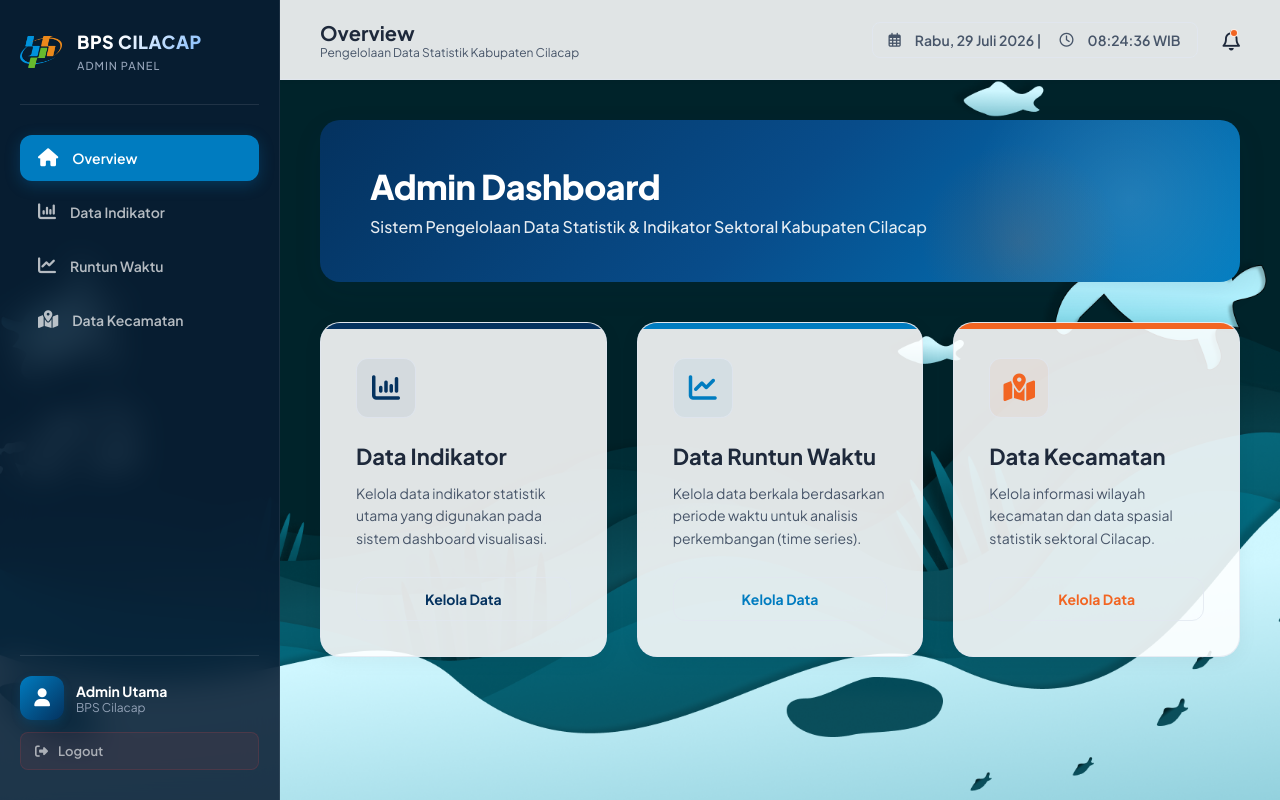
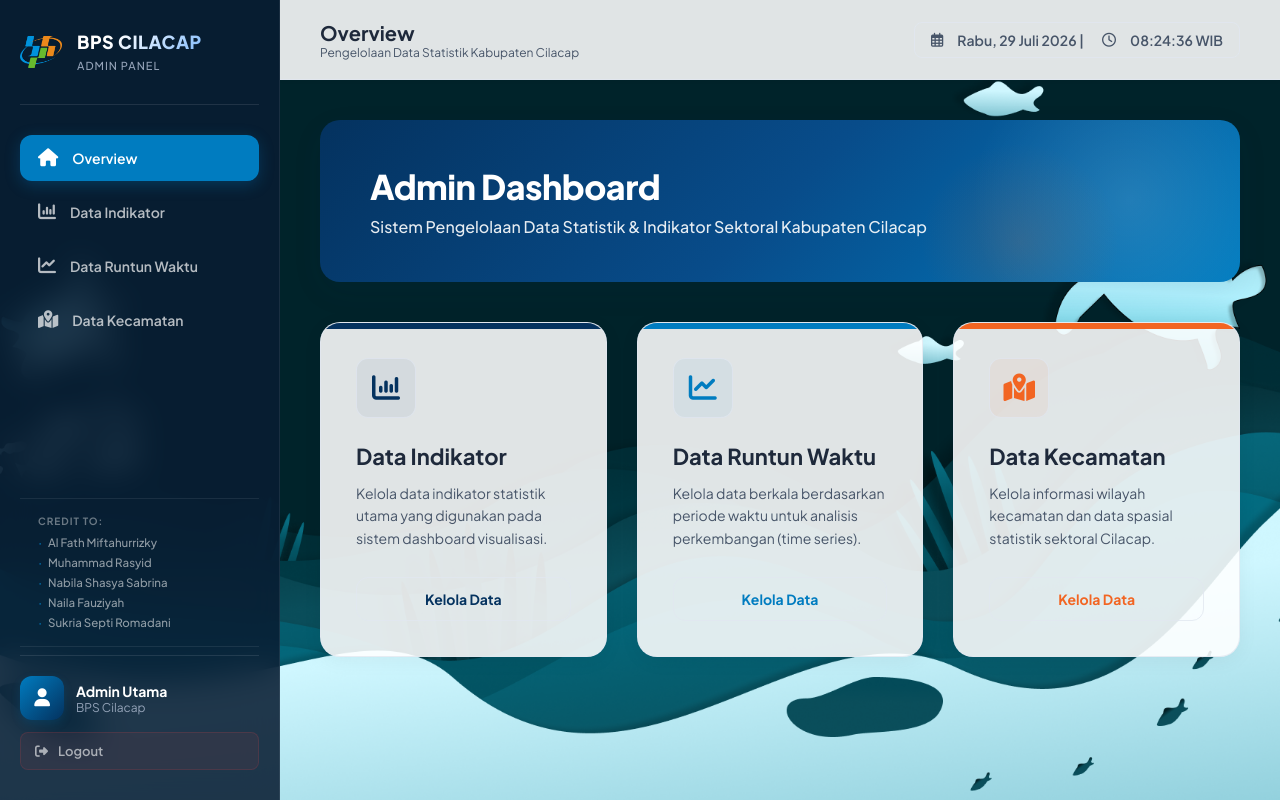
Before and after one commit to Fatt-dev/webpkl, a plain HTML site: page admin/index.html in a window 1280 px wide. Drawn offline with Linux system fonts and the light colour scheme; no server answers.

Commit message:
feat: remove bell icon, add credit section to sidebar

```diff
--- a/admin/index.html
+++ b/admin/index.html
@@ -34,13 +34,25 @@
                 </div>
                 <div class="nav-item" data-tab="runtun">
                     <span class="nav-icon"><i class="fa-solid fa-chart-line"></i></span>
-                    <span class="nav-text">Runtun Waktu</span>
+                    <span class="nav-text">Data Runtun Waktu</span>
                 </div>
                 <div class="nav-item" data-tab="kecamatan">
                     <span class="nav-icon"><i class="fa-solid fa-map-location-dot"></i></span>
                     <span class="nav-text">Data Kecamatan</span>
                 </div>
             </nav>
+
+            <div class="sidebar-credit">
+                <p class="credit-title">Credit to:</p>
+                <ul class="credit-list">
+                    <li>Al Fath Miftahurrizky</li>
+                    <li>Muhammad Rasyid</li>
+                    <li>Nabila Shasya Sabrina</li>
+                    <li>Naila Fauziyah</li>
+                    <li>Sukria Septi Romadani</li>
+                </ul>
+            </div>
+
             <div class="sidebar-footer">
                 <div class="user-profile">
                     <div class="avatar"><i class="fa-solid fa-user"></i></div>
@@ -68,10 +80,6 @@
                 <div class="topbar-right">
                     <div class="live-clock" id="live-clock">
                         <i class="fa-regular fa-calendar-days" style="margin-right: 6px;"></i> Memuat waktu...
-                    </div>
-                    <div class="notification-badge">
-                        <i class="fa-regular fa-bell"></i>
-                        <span class="badge-dot"></span>
                     </div>
                 </div>
             </header>
@@ -128,7 +136,9 @@
                             <option value="2024">2024</option>
                             <option value="2025">2025</option>
                         </select>
-                        <button type="button" id="btn-add-indikator-tahun" style="padding: 10px 15px; border: 1px dashed var(--accent); background: var(--accent-light); color: var(--accent); font-weight: 700; border-radius: var(--radius-sm); cursor: pointer; transition: var(--transition); font-size: 13px;">+ Tambah Tahun</button>
+                        <button type="button" id="btn-add-indikator-tahun"
+                            style="padding: 10px 15px; border: 1px dashed var(--accent); background: var(--accent-light); color: var(--accent); font-weight: 700; border-radius: var(--radius-sm); cursor: pointer; transition: var(--transition); font-size: 13px;">+
+                            Tambah Tahun</button>
                     </div>
                 </div>
 
@@ -198,7 +208,8 @@
                         <div class="form-group">
                             <label>Pilih Tahun Data</label>
                             <div class="tahun-list" id="runtun-tahun-list">
-                                <button class="tambah-tahun" id="btn-add-runtun-tahun"><i class="fa-solid fa-plus"></i> Tahun</button>
+                                <button class="tambah-tahun" id="btn-add-runtun-tahun"><i class="fa-solid fa-plus"></i>
+                                    Tahun</button>
                             </div>
                         </div>
 
@@ -207,7 +218,8 @@
                             <input type="number" step="any" id="runtun-nilai" placeholder="Masukkan nilai">
                         </div>
 
-                        <button class="btn-simpan" id="btn-save-runtun"><i class="fa-solid fa-floppy-disk"></i> Simpan Data</button>
+                        <button class="btn-simpan" id="btn-save-runtun"><i class="fa-solid fa-floppy-disk"></i> Simpan
+                            Data</button>
                     </div>
 
                     <!-- DATA TERSEDIA -->
@@ -242,7 +254,9 @@
                                     <option value="2025">2025</option>
                                     <option value="2026">2026</option>
                                 </select>
-                                <button type="button" id="btn-add-kec-input-tahun" style="padding: 10px 15px; border: 1px dashed var(--primary); background: rgba(4, 50, 95, 0.05); color: var(--primary); font-weight: 700; border-radius: var(--radius-sm); cursor: pointer; font-size: 13px; white-space: nowrap;">+ Tahun</button>
+                                <button type="button" id="btn-add-kec-input-tahun"
+                                    style="padding: 10px 15px; border: 1px dashed var(--primary); background: rgba(4, 50, 95, 0.05); color: var(--primary); font-weight: 700; border-radius: var(--radius-sm); cursor: pointer; font-size: 13px; white-space: nowrap;">+
+                                    Tahun</button>
                             </div>
                         </div>
 
@@ -257,7 +271,9 @@
                                     <option value="Ekonomi">Ekonomi</option>
                                     <option value="Kependudukan">Kependudukan</option>
                                 </select>
-                                <button type="button" id="btn-add-kec-tema" style="padding: 10px 15px; border: 1px dashed var(--primary); background: rgba(4, 50, 95, 0.05); color: var(--primary); font-weight: 700; border-radius: var(--radius-sm); cursor: pointer; font-size: 13px; white-space: nowrap;">+ Tema</button>
+                                <button type="button" id="btn-add-kec-tema"
+                                    style="padding: 10px 15px; border: 1px dashed var(--primary); background: rgba(4, 50, 95, 0.05); color: var(--primary); font-weight: 700; border-radius: var(--radius-sm); cursor: pointer; font-size: 13px; white-space: nowrap;">+
+                                    Tema</button>
                             </div>
                         </div>
 
@@ -268,7 +284,8 @@
 
                         <div class="form-group">
                             <label>Input Nilai Kecamatan (Pemisah Titik Koma ';')</label>
-                            <textarea id="kec-input-nilai" placeholder="Masukkan 24 nilai berurutan dipisahkan titik koma. Contoh :&#10;838273;12000;9000;7000;..."></textarea>
+                            <textarea id="kec-input-nilai"
+                                placeholder="Masukkan 24 nilai berurutan dipisahkan titik koma. Contoh :&#10;838273;12000;9000;7000;..."></textarea>
                             <small>Urutan mengikuti daftar kecamatan yang telah ditentukan (24 Kecamatan)</small>
                         </div>
 
@@ -297,7 +314,9 @@
                                     <option value="Ekonomi">Ekonomi</option>
                                     <option value="Kependudukan">Kependudukan</option>
                                 </select>
-                                <button type="button" id="btn-delete-kec-tema" style="padding: 10px 15px; background: #e74c3c; color: white; font-weight: 700; border: none; border-radius: var(--radius-sm); cursor: pointer; font-size: 13px; white-space: nowrap;">Hapus Tema</button>
+                                <button type="button" id="btn-delete-kec-tema"
+                                    style="padding: 10px 15px; background: #e74c3c; color: white; font-weight: 700; border: none; border-radius: var(--radius-sm); cursor: pointer; font-size: 13px; white-space: nowrap;">Hapus
+                                    Tema</button>
                             </div>
                         </div>
 
@@ -307,17 +326,21 @@
                                 <select id="kec-filter-variabel" style="flex: 1;">
                                     <option value="" selected disabled>Pilih Variabel</option>
                                 </select>
-                                <button type="button" id="btn-delete-kec-var" style="padding: 10px 15px; background: #e74c3c; color: white; font-weight: 700; border: none; border-radius: var(--radius-sm); cursor: pointer; font-size: 13px; white-space: nowrap;">Hapus Variabel</button>
+                                <button type="button" id="btn-delete-kec-var"
+                                    style="padding: 10px 15px; background: #e74c3c; color: white; font-weight: 700; border: none; border-radius: var(--radius-sm); cursor: pointer; font-size: 13px; white-space: nowrap;">Hapus
+                                    Variabel</button>
                             </div>
                         </div>
                     </div>
 
                     <!-- TABEL DATA -->
                     <div class="kecamatan-card tabel-card">
-                        <div class="table-controls" style="display: flex; justify-content: space-between; align-items: center; flex-wrap: wrap; gap: 15px;">
+                        <div class="table-controls"
+                            style="display: flex; justify-content: space-between; align-items: center; flex-wrap: wrap; gap: 15px;">
                             <h3 id="tabel-judul-kecamatan" style="margin: 0;">Data Pertanian Tahun 2025</h3>
                             <div style="display: flex; align-items: center; gap: 12px; flex-wrap: wrap;">
-                                <button type="button" id="btn-save-inline-kec" class="btn-simpan" style="width: auto; margin: 0; padding: 8px 16px; font-size: 13px; display: flex; align-items: center; gap: 6px; background-color: var(--secondary); box-shadow: 0 4px 10px rgba(0, 124, 192, 0.15);">
+                                <button type="button" id="btn-save-inline-kec" class="btn-simpan"
+                                    style="width: auto; margin: 0; padding: 8px 16px; font-size: 13px; display: flex; align-items: center; gap: 6px; background-color: var(--secondary); box-shadow: 0 4px 10px rgba(0, 124, 192, 0.15);">
                                     <i class="fa-solid fa-floppy-disk"></i> Simpan Perubahan
                                 </button>
                                 <div class="search-wrapper" style="margin: 0;">
@@ -1322,4 +1345,5 @@
         init();
     </script>
 </body>
+
 </html>
--- a/admin/style.css
+++ b/admin/style.css
@@ -138,6 +138,47 @@ body {
     display: flex;
     align-items: center;
     justify-content: center;
+}
+
+.sidebar-credit {
+    padding: 16px 18px;
+    border-top: 1px solid rgba(255, 255, 255, 0.08);
+    border-bottom: 1px solid rgba(255, 255, 255, 0.08);
+    margin: 8px 0;
+}
+
+.credit-title {
+    font-size: 10px;
+    font-weight: 700;
+    letter-spacing: 1px;
+    text-transform: uppercase;
+    color: rgba(255, 255, 255, 0.4);
+    margin-bottom: 8px;
+}
+
+.credit-list {
+    list-style: none;
+    padding: 0;
+    margin: 0;
+    display: flex;
+    flex-direction: column;
+    gap: 5px;
+}
+
+.credit-list li {
+    font-size: 11.5px;
+    color: rgba(255, 255, 255, 0.55);
+    font-weight: 500;
+    padding-left: 10px;
+    position: relative;
+}
+
+.credit-list li::before {
+    content: '·';
+    position: absolute;
+    left: 0;
+    color: rgba(0, 124, 192, 0.7);
+    font-weight: 700;
 }
 
 .sidebar-footer {
```
